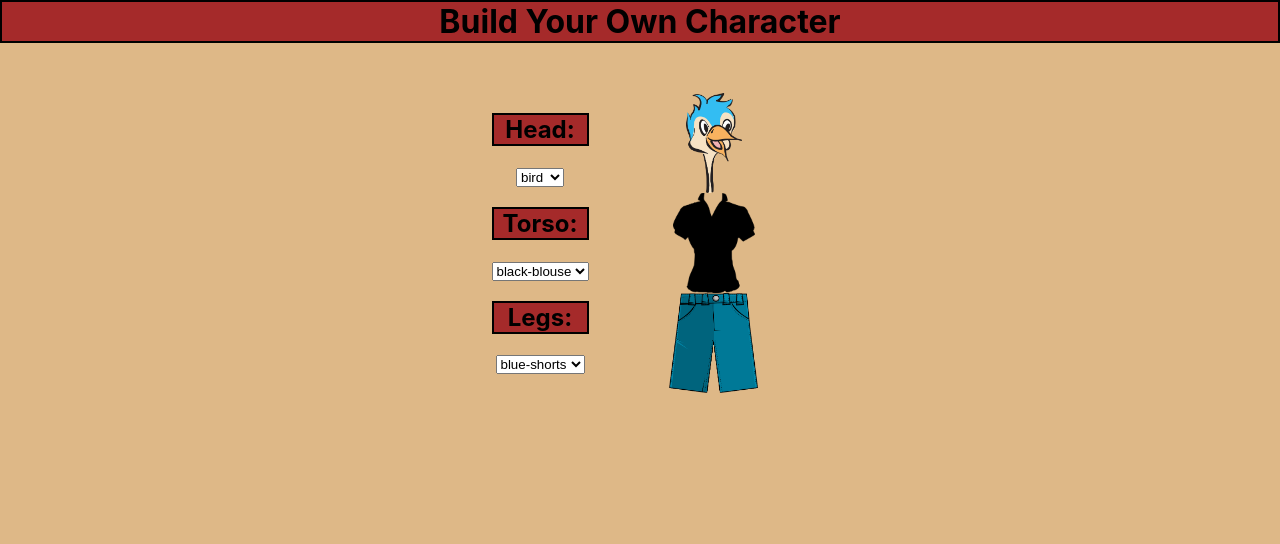
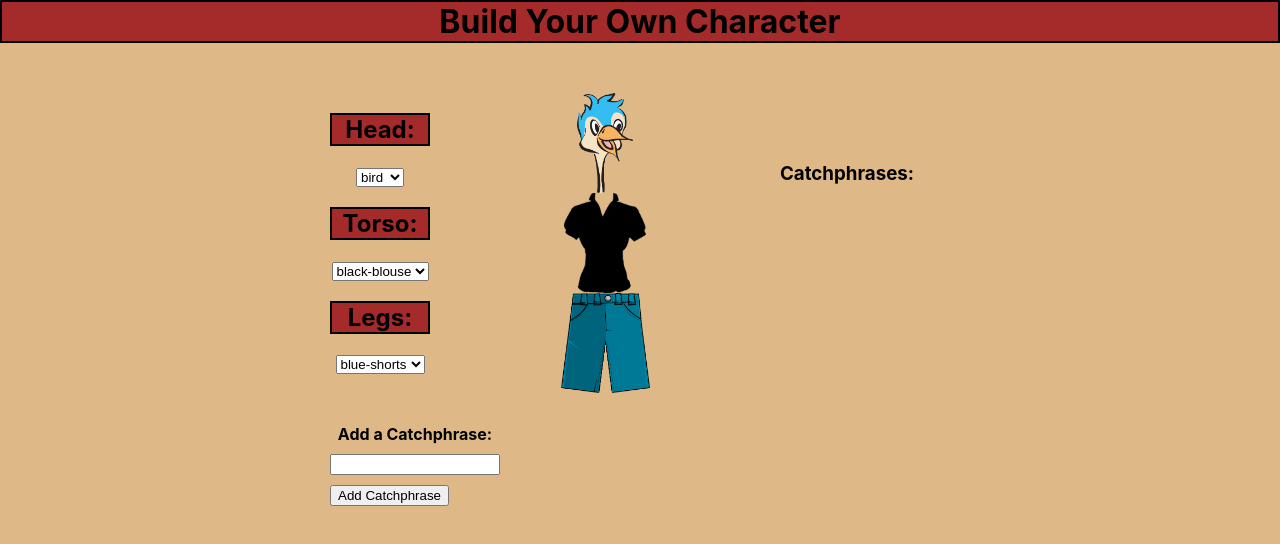
Before and after one commit to tannermeck/character-builder, a React (Create React App) app: page / in a window 1280 px wide. Shown: the top 544 px of the page. Built offline with nearby package versions, Linux system fonts and the light colour scheme.

Commit message:
catchphrases now being rendered

```diff
--- a/src/App.css
+++ b/src/App.css
@@ -18,10 +18,16 @@
   display: flex;
   flex-direction: column;
   justify-content: left;
-  width: fit-content;
-  padding-right: 50px;
+  width: 100px;
+  padding-right: 100px;
   padding-bottom: 10px;
 }
+/* .catchphraseContainer {
+  border: 2px solid black;
+  background-color: brown;
+  width: fit-content;
+  height: 50px;
+} */
 h1 {
   border: 2px solid black;
   background-color: brown;
@@ -30,4 +36,5 @@ h1 {
   display: flex;
   justify-content: right;
   width: fit-content;
+  padding-right: 100px;
 }
--- a/src/App.js
+++ b/src/App.js
@@ -2,11 +2,19 @@ import './App.css'
 import React, { useState } from 'react'
 import Body from './presentation/Body/Body.jsx'
 import Image from './presentation/Image/Image';
+import Catchphrase from './presentation/Catchphrase/Catchphrase';
 
 function App() {
   const [head, setHead] = useState('bird');
   const [torso, setTorso] = useState('black-blouse');
   const [legs, setLegs] = useState('blue-shorts');
+  const [catchphrase, setCatchphrase] = useState('');
+  const [catchphraseList, setCatchphraseList] = useState([])
+
+  const handleClick = () => {
+    setCatchphraseList((prevState) => [ ...prevState, catchphrase])
+  }
+
   return (
     <>
     <h1 className="header">Build Your Own Character</h1>
@@ -19,10 +27,15 @@ function App() {
             onTorsoChange={setTorso}
             legs={legs}
             onLegChange={setLegs}
+            handleClick={handleClick}
+            setCatchphrase={setCatchphrase}
             />
         </div>
         <div className="images">
           <Image head={head} torso={torso} legs={legs} />
+        </div>
+        <div className="catchphraseContainer">
+          <Catchphrase catchphraseList={catchphraseList}/>
         </div>
       </div>
     </>
--- /dev/null
+++ b/src/presentation/Body/Body.css
@@ -0,0 +1,16 @@
+.catchphraseContainer {
+    width: 170px;
+    display: flex;
+    flex-direction: column;
+    justify-content: left;
+    padding-top: 50px;
+}
+.catchphraseLabel {
+    font-weight: bolder;
+    padding-bottom: 10px;
+}
+.catchphraseContainer button {
+    width:fit-content;
+    max-width: 100%;
+    margin-top: 10px;
+}
--- a/src/presentation/Body/Body.jsx
+++ b/src/presentation/Body/Body.jsx
@@ -1,6 +1,7 @@
 import React from 'react';
+import './Body.css'
 
-export default function Body({ head, onHeadChange, torso, onTorsoChange, legs, onLegChange }){
+export default function Body({ head, onHeadChange, torso, onTorsoChange, legs, onLegChange, handleClick, setCatchphrase }){
     const headOptions = ['bird', 'cat', 'dog', 'goat', 'pig']
     const torsoOptions = ['black-blouse', 'blue-shirt', 'red-blouse', 'sweater', 'tuxedo']
     const legOptions = ['blue-shorts', 'grey-jeans', 'speedo', 'swimtrunks', 'elf']
@@ -36,6 +37,11 @@ export default function Body({ head, onHeadChange, torso, onTorsoChange, legs, o
                 </select>
             </div>
         </section>
+        <div className="catchphraseContainer">
+            <label className="catchphraseLabel">Add a Catchphrase:</label>
+            <input type="text" onChange={(e) => setCatchphrase(e.target.value)}/>
+            <button onClick={(e) => handleClick(e.target.value)}>Add Catchphrase</button>
+        </div>
     </>
     )
 }
--- /dev/null
+++ b/src/presentation/Catchphrase/Catchphrase.jsx
@@ -0,0 +1,10 @@
+export default function Catchphrase({ catchphraseList }){
+    return (
+        <>
+            <h3>Catchphrases:</h3>
+            {catchphraseList.map(item => {
+                return <p>{item}</p>
+            })}
+        </>
+    )
+}
```
